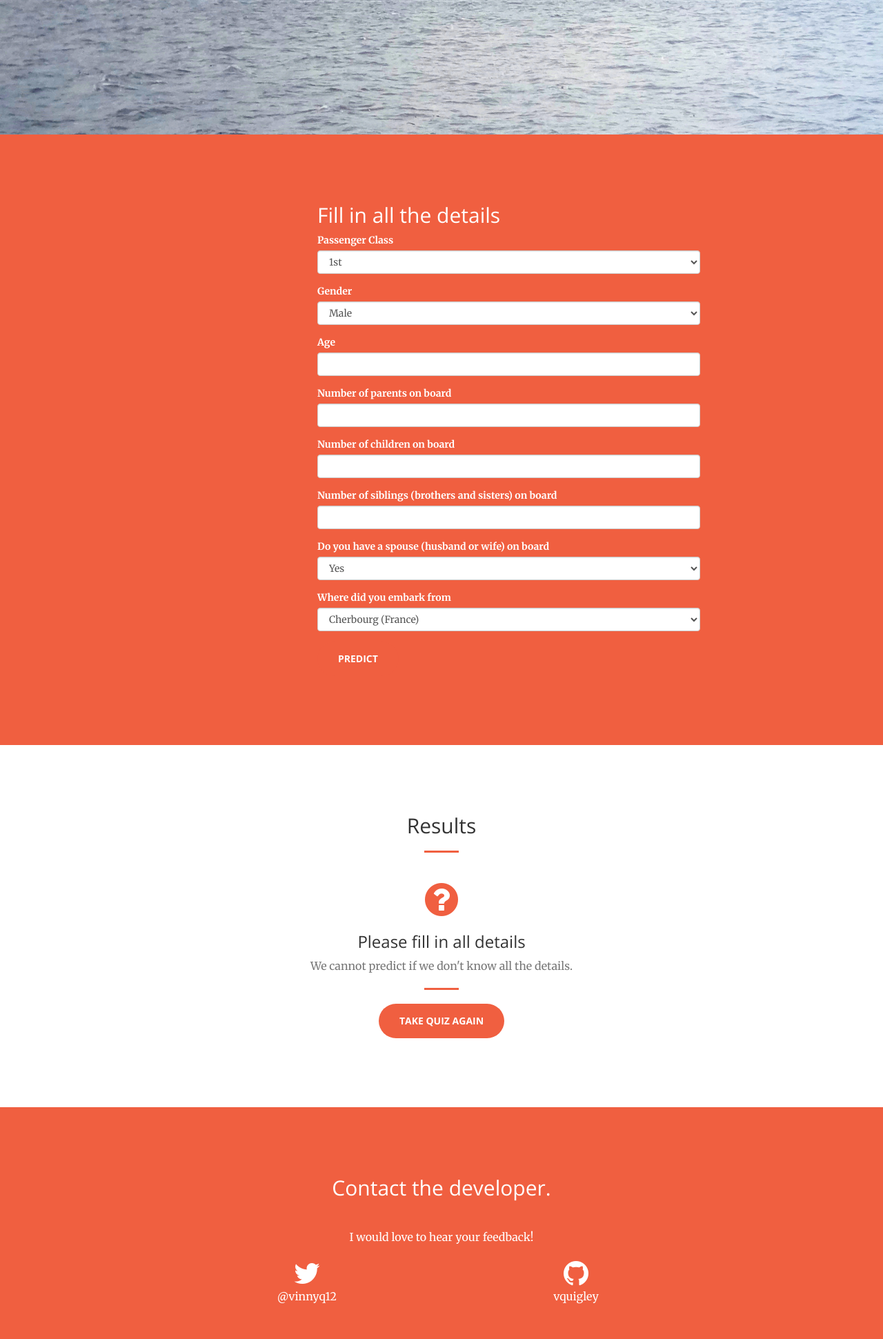
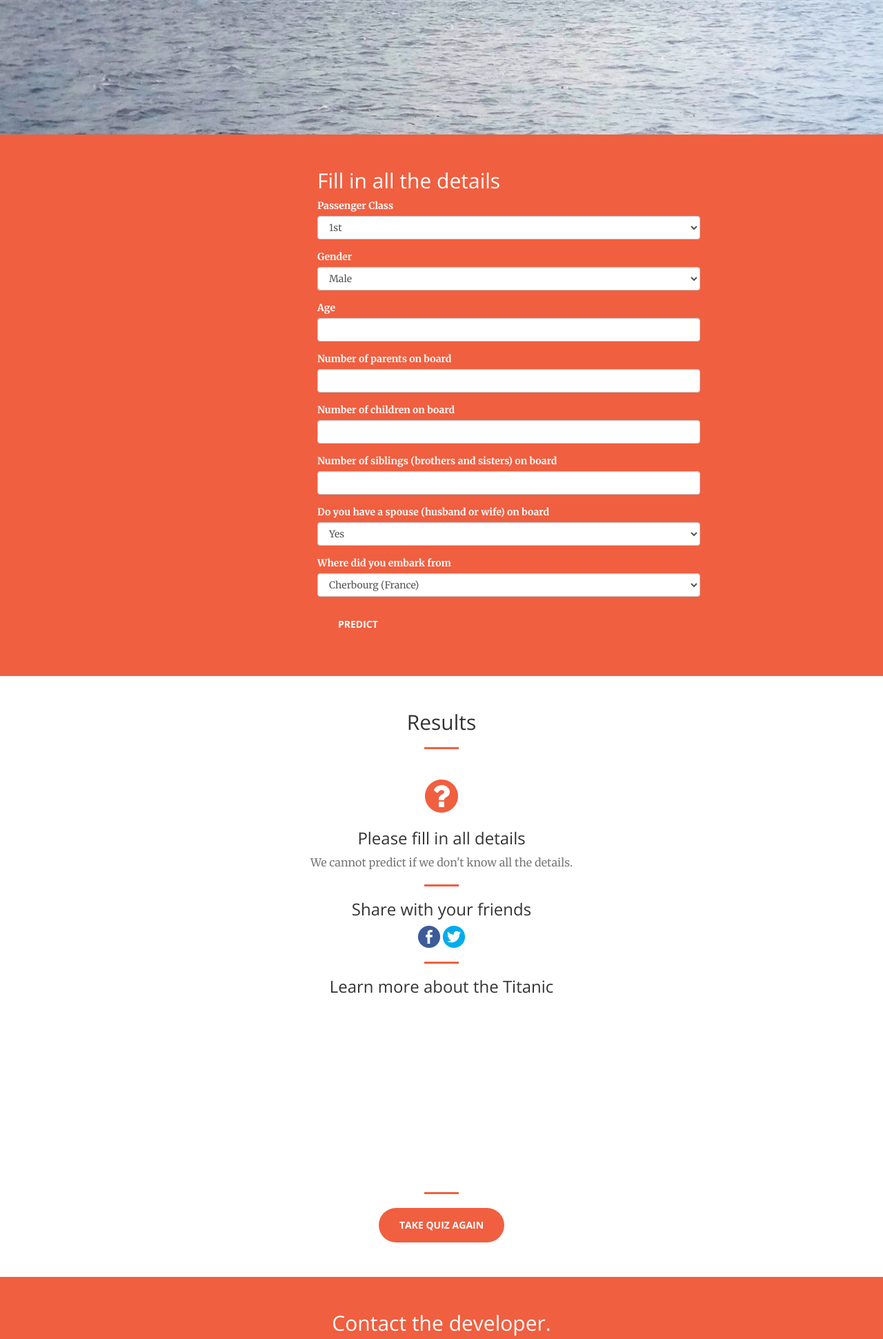
Before and after one commit to vquigley/woudyoudie, a Flask app: page / in a window 1280 px wide. Shown: the part 605-2546 px from the top of the page at 69% size. Before the commit the page ends 2495 px from the top, so only its background shows below. Run offline with Flask 2, Linux system fonts and the light colour scheme; parts of the project's set-up code (start-up, migrations or seed data) failed here and were passed over; some libraries are stand-ins or nearby versions; grey boxes are pictures that could not be loaded.

Commit message:
Added adds

```diff
--- a/static/css/creative.css
+++ b/static/css/creative.css
@@ -65,7 +65,7 @@ p {
 }
 
 section {
-    padding: 100px 0;
+    padding: 50px 0;
 }
 
 aside {
@@ -244,7 +244,7 @@ header .header-content .header-content-inner p {
 }
 
 .service-box {
-    margin: 50px auto 0;
+    margin: 10px auto 0;
     max-width: 400px;
 }
 
@@ -474,3 +474,12 @@ img::-moz-selection {
 body {
     webkit-tap-highlight-color: #222;
 }
+
+ul.share-buttons{
+  list-style: none;
+  padding: 0;
+}
+
+ul.share-buttons li{
+  display: inline;
+}
--- a/templates/index2.html
+++ b/templates/index2.html
@@ -149,8 +149,6 @@
                     <hr class="primary">
                 </div>
             </div>
-        </div>
-        <div class="container">
             <div class="row">
                 <div id="show" class="text-center">
                     <div id="survived" class="service-box hidden">
@@ -174,7 +172,16 @@
                         <p class="text-muted">Hang on to your lifeboat!</p>
                     </div>
                     <hr>
-                    <a href="#quiz" class="btn btn-primary btn-xl page-scroll">Take Quiz Again</a>
+                    <h3>Share with your friends</h3>
+                    <ul class="share-buttons">
+                      <li><a href="https://www.facebook.com/sharer/sharer.php?u=http%3A%2F%2Fwouldyoudie.com%2F&t=Would%20you%20survive%20the%20Titanic%3F" title="Share on Facebook" target="_blank"><img src="static/img/flat_web_icon_set/color/Facebook.png"></a></li>
+                      <li><a href="https://twitter.com/intent/tweet?source=http%3A%2F%2Fwouldyoudie.com%2F&text=Would%20you%20survive%20the%20Titanic%3F:%20http%3A%2F%2Fwouldyoudie.com%2F&via=vinnyq12" target="_blank" title="Tweet"><img src="static/img/flat_web_icon_set/color/Twitter.png"></a></li>
+                    </ul>
+                    <hr>
+                    <h3>Learn more about the Titanic</h3>
+                    <iframe src="http://rcm-eu.amazon-adsystem.com/e/cm?t=themigsta-21&o=2&p=12&l=st1&mode=books-uk&search=Titanic&fc1=000000&lt1=_blank&lc1=3366FF&bg1=FFFFFF&f=ifr" marginwidth="0" marginheight="0" width="300" height="250" border="0" frameborder="0" style="border:none;" scrolling="no"></iframe>
+                    <hr>
+                    <a href="#quiz" class="row btn btn-primary btn-xl page-scroll">Take Quiz Again</a>
                 </div>
 
             </div>
@@ -189,13 +196,9 @@
                     <hr class="primary">
                     <p>I would love to hear your feedback!</p>
                 </div>
-                <div class="col-lg-4 col-lg-offset-2 text-center">
+                <div class="col-lg-12 text-center">
                     <i class="fa fa-twitter fa-3x wow bounceIn"></i>
                     <p><a href="https://twitter.com/vinnyq12">@vinnyq12</a></p>
-                </div>
-                <div class="col-lg-4 text-center">
-                    <i class="fa fa-github fa-3x wow bounceIn" data-wow-delay=".1s"></i>
-                    <p><a href="https://github.com/vquigley/titanic">vquigley</a></p>
                 </div>
             </div>
         </div>
```
Also changed, not shown: static/img/flat_web_icon_set/color/Email.png (added), static/img/flat_web_icon_set/color/Facebook.png (added), static/img/flat_web_icon_set/color/Google+.png (added), static/img/flat_web_icon_set/color/LinkedIn.png (added), static/img/flat_web_icon_set/color/Pinboard.png (added), static/img/flat_web_icon_set/color/Pinterest.png (added), static/img/flat_web_icon_set/color/Pocket.png (added), static/img/flat_web_icon_set/color/Reddit.png (added), static/img/flat_web_icon_set/color/Tumblr.png (added), static/img/flat_web_icon_set/color/Twitter.png (added), static/img/flat_web_icon_set/color/Wordpress.png (added), 1 other file.
